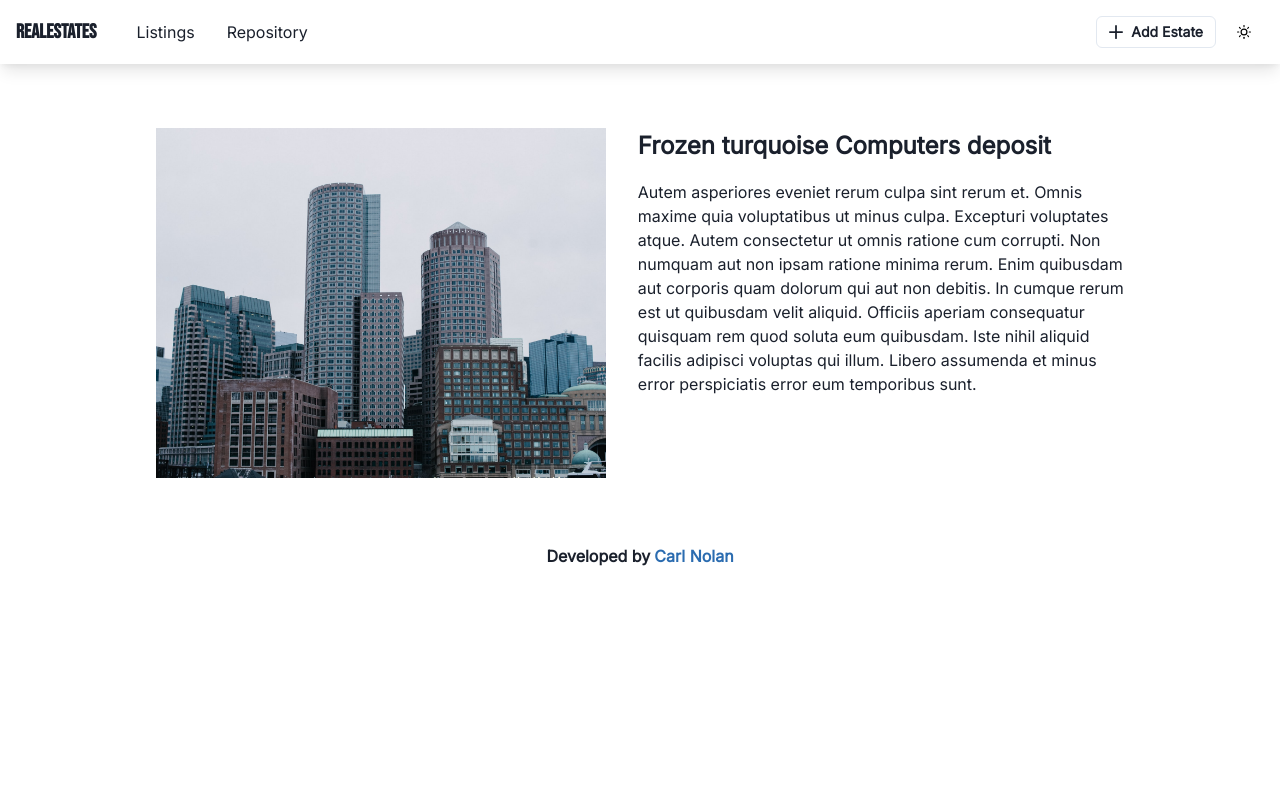
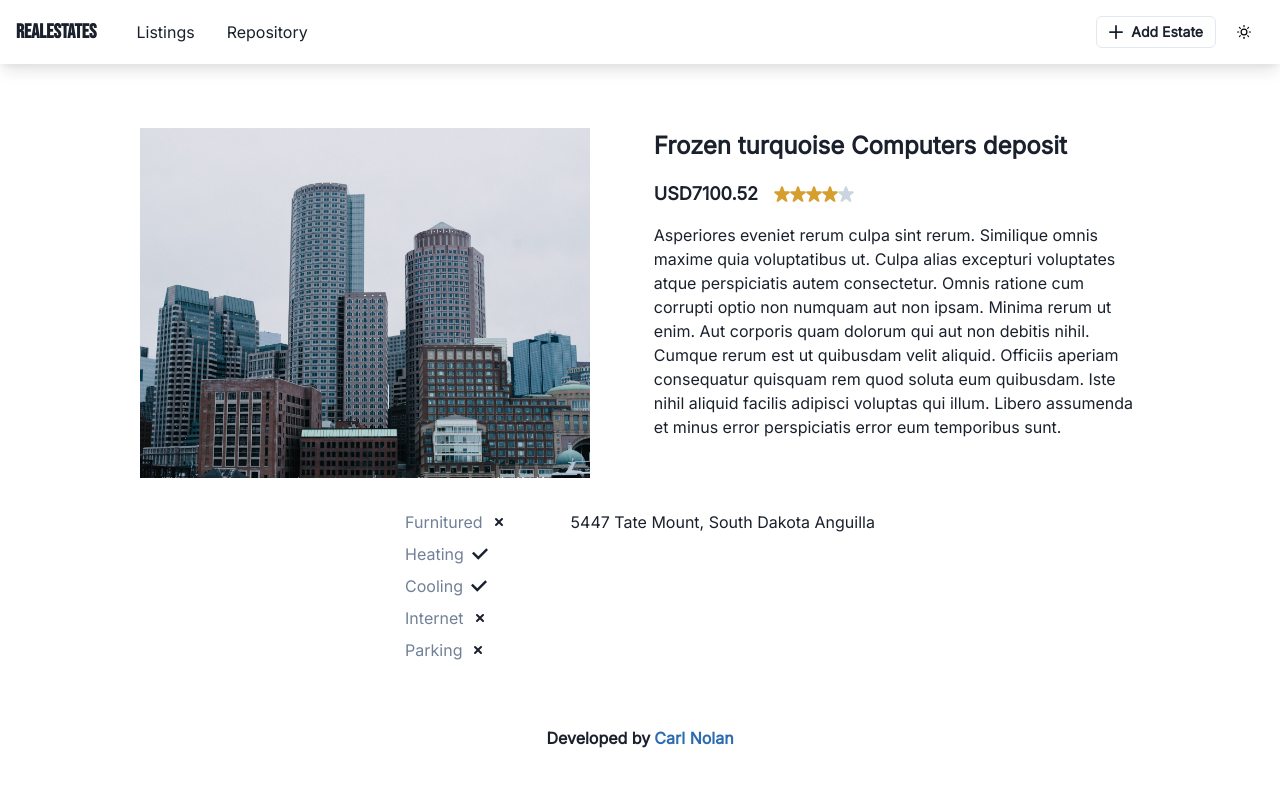
Before and after one commit to cvrlnolan/realestate_typescript, a Next.js app: page /estate/new in a window 1280 px wide. Shown: the top 786 px of the page. Built offline with nearby package versions, Linux system fonts and the light colour scheme.

Commit message:
Designing new estate page

```diff
--- a/pages/estate/new.tsx
+++ b/pages/estate/new.tsx
@@ -2,19 +2,20 @@ import React from "react";
 import type { NextPage } from "next";
 import Image from "next/image";
 import Navbar from "@/components/layout/navbar";
-import { Flex, Box, Text, Stack } from "@chakra-ui/react";
+import { Flex, Box, Text, Stack, HStack } from "@chakra-ui/react";
+import { StarIcon, CheckIcon, SmallCloseIcon } from "@chakra-ui/icons";
 import faker from "faker";
 
 const Index: NextPage = () => {
   return (
     <>
       <Navbar>
-        <Flex w="full" mt={8} p={4}>
+        <Flex flexDir="column" w="full" mt={8} p={4}>
           <Stack
             direction="row"
             w="full"
             p={4}
-            spacing={8}
+            spacing={16}
             justifyContent="center"
           >
             <Box w="450px" h="350px" pos="relative">
@@ -30,7 +31,58 @@ const Index: NextPage = () => {
               <Text fontSize="2xl" fontWeight="bold">
                 {faker.random.words(4)}
               </Text>
+              <Stack direction="row" spacing={4} alignItems="center">
+                <Text
+                  fontSize="lg"
+                  fontWeight="bold"
+                >{`USD${faker.finance.amount(500, 10000)}`}</Text>
+                <Flex>
+                  {[...Array(5)].map((_, i: number) => (
+                    <StarIcon
+                      key={i}
+                      color={i < 4 ? "yellow.500" : "gray.300"}
+                    />
+                  ))}
+                </Flex>
+              </Stack>
               <Text>{faker.lorem.sentences(10)}</Text>
+            </Stack>
+          </Stack>
+          <Stack
+            direction="row"
+            w="full"
+            p={4}
+            spacing={16}
+            justifyContent="center"
+          >
+            <Stack direction="column" spacing={2}>
+              <HStack spacing={2}>
+                <Text color="gray.500">Furnitured</Text>
+                {Math.random() < 0.5 ? <CheckIcon /> : <SmallCloseIcon />}
+              </HStack>
+              <HStack spacing={2}>
+                <Text color="gray.500">Heating</Text>
+                {Math.random() < 0.5 ? <CheckIcon /> : <SmallCloseIcon />}
+              </HStack>
+              <HStack spacing={2}>
+                <Text color="gray.500">Cooling</Text>
+                {Math.random() < 0.5 ? <CheckIcon /> : <SmallCloseIcon />}
+              </HStack>
+              <HStack spacing={2}>
+                <Text color="gray.500">Internet</Text>
+                {Math.random() < 0.5 ? <CheckIcon /> : <SmallCloseIcon />}
+              </HStack>
+              <HStack spacing={2}>
+                <Text color="gray.500">Parking</Text>
+                {Math.random() < 0.5 ? <CheckIcon /> : <SmallCloseIcon />}
+              </HStack>
+            </Stack>
+            <Stack direction="column" spacing={4}>
+              <Text>
+                {faker.address.streetAddress()}, {faker.address.state()}{" "}
+                {faker.address.country()}
+              </Text>
+              <Text></Text>
             </Stack>
           </Stack>
         </Flex>
```
